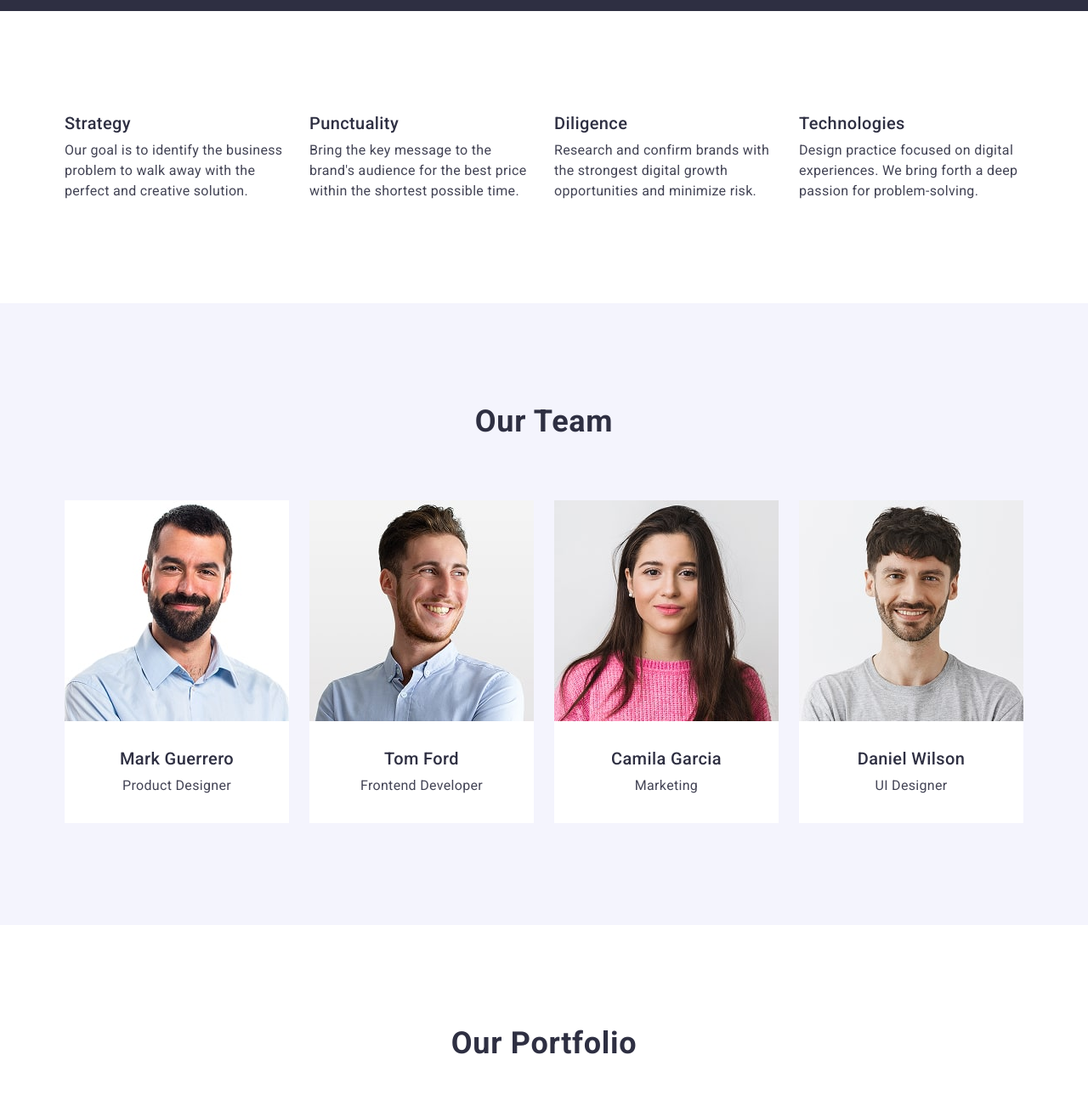
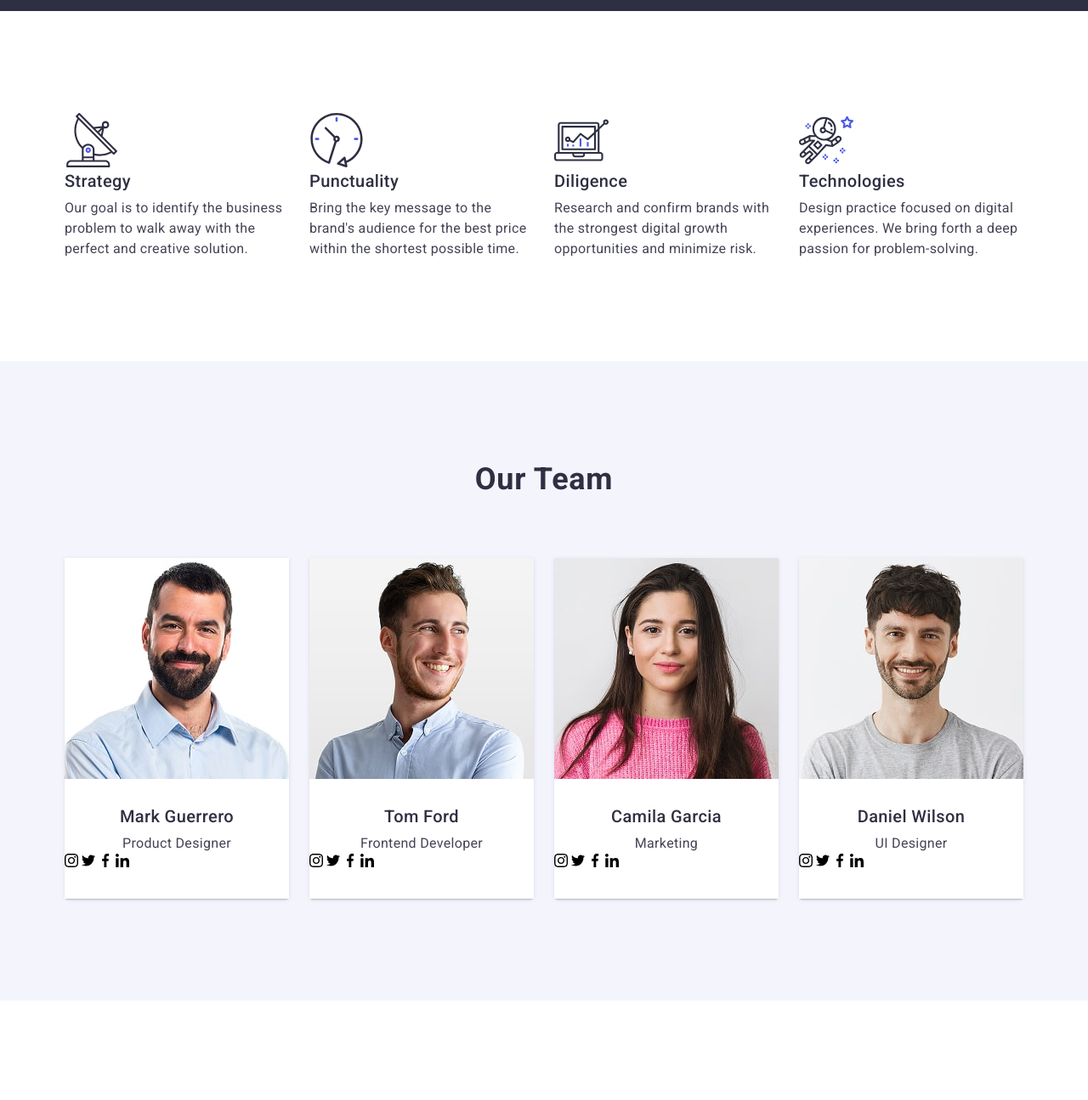
Before and after one commit to Anhelina-Martynishyna/goit-markup-hw-04, a plain HTML site: page index.html in a window 1280 px wide. Shown: the part 700-1995 px from the top of the page at 85% size. Drawn offline with nearby package versions, Linux system fonts and the light colour scheme.

Commit message:
Initial commit

```diff
--- a/css/styles.css
+++ b/css/styles.css
@@ -156,13 +156,21 @@ margin-right: 76px;
   padding: 188px 0;
   background-color: #2e2f42;
   text-align: center;
+  background-image: url(images\people-office.jpg);
+  background-size: 100px, cover;
+  background-repeat: no-repeat;
+  background-position: center;
+  position: relative;
+  background-image: linear-gradient(to bottom, rgba(46, 47, 66, 0.7)), url(images\people-office.jpg);
 }
+
 .title-container {
   display: flex;
   flex-direction: column;
   align-items: center;
   gap: 40px;
   text-align: center;
+
 }
 .title {
   max-width: 496px;
@@ -269,7 +277,11 @@ color: #2e2f42;
 .team-list {
   width: calc((100% - 72px) / 4);
   border-radius: 0px 0px 4px 4px;
+  box-shadow: 0px 2px 1px 0px rgba(46, 47, 66, 0.08),
+  0px 1px 1px 0px rgba(46, 47, 66, 0.16),
+  0px 1px 6px 0px rgba(46, 47, 66, 0.08);
 }
+
 .container-name {
   padding: 32px 0;
 
@@ -318,6 +330,14 @@ color: #2e2f42;
   padding: 32px 16px;
   border: 1px solid #e7e9fc;
   border-top: none;
+}
+.app-container:hover {
+  box-shadow: 0px 2px 1px 0px rgba(46, 47, 66, 0.08),
+
+0px 1px 1px 0px rgba(46, 47, 66, 0.16),
+
+0px 1px 6px 0px rgba(46, 47, 66, 0.08);
+;
 }
 .section-subtitle {
   margin-bottom: 8px;
--- a/index.html
+++ b/index.html
@@ -70,6 +70,9 @@
           <h2 class="visually-hidden">Strategy</h2>
           <ul class="strategy-strategy-list">
             <li class="strategy-list">
+              <svg class="icon-antenna" width="64" height="64">
+                <use href="./images/icons.svg#icon-antenna-1"></use>
+              </svg>
               <h3 class="strategy-subtitle">Strategy</h3>
               <p class="strategy-subtitle-text">
                 Our goal is to identify the business problem to walk away with
@@ -77,6 +80,9 @@
               </p>
             </li>
             <li class="strategy-list">
+              <svg class="icon-clock" width="64" height="64">
+                <use href="./images/icons.svg#icon-clock-1"></use>
+              </svg>
               <h3 class="strategy-subtitle">Punctuality</h3>
               <p class="strategy-subtitle-text">
                 Bring the key message to the brand's audience for the best price
@@ -84,6 +90,9 @@
               </p>
             </li>
             <li class="strategy-list">
+              <svg class="icon-diagram" width="64" height="64">
+                <use href="./images/icons.svg#icon-diagram-1"></use>
+              </svg>
               <h3 class="strategy-subtitle">Diligence</h3>
               <p class="strategy-subtitle-text">
                 Research and confirm brands with the strongest digital growth
@@ -91,6 +100,9 @@
               </p>
             </li>
             <li class="strategy-list">
+              <svg class="icon-astronaut" width="64" height="64">
+                <use href="./images/icons.svg#icon-astronaut-1"></use>
+              </svg>
               <h3 class="strategy-subtitle">Technologies</h3>
               <p class="strategy-subtitle-text">
                 Design practice focused on digital experiences. We bring forth a
@@ -114,6 +126,18 @@
               <div class="container container-name">
                 <h3 class="section-team-subtitle">Mark Guerrero</h3>
                 <p class="section-subtitle-text">Product Designer</p>
+                <svg class="icon-soc" width="16" height="16">
+                  <use href="./images/icons.svg#icon-instagram-2"></use>
+                </svg>
+                <svg class="icon-soc" width="16" height="16">
+                  <use href="./images/icons.svg#icon-twitter-1"></use>
+                </svg>
+                <svg class="icon-soc" width="16" height="16">
+                  <use href="./images/icons.svg#icon-facebook-1"></use>
+                </svg>
+                <svg class="icon-soc" width="16" height="16">
+                  <use href="./images/icons.svg#icon-linkedin-1"></use>
+                </svg>
               </div>
             </li>
             <li class="team-list">
@@ -126,6 +150,18 @@
               <div class="container container-name">
                 <h3 class="section-team-subtitle">Tom Ford</h3>
                 <p class="section-subtitle-text">Frontend Developer</p>
+                <svg class="icon-soc" width="16" height="16">
+                  <use href="./images/icons.svg#icon-instagram-2"></use>
+                </svg>
+                <svg class="icon-soc" width="16" height="16">
+                  <use href="./images/icons.svg#icon-twitter-1"></use>
+                </svg>
+                <svg class="icon-soc" width="16" height="16">
+                  <use href="./images/icons.svg#icon-facebook-1"></use>
+                </svg>
+                <svg class="icon-soc" width="16" height="16">
+                  <use href="./images/icons.svg#icon-linkedin-1"></use>
+                </svg>
               </div>
             </li>
             <li class="team-list">
@@ -138,6 +174,18 @@
               <div class="container container-name">
                 <h3 class="section-team-subtitle">Camila Garcia</h3>
                 <p class="section-subtitle-text">Marketing</p>
+                <svg class="icon-soc" width="16" height="16">
+                  <use href="./images/icons.svg#icon-instagram-2"></use>
+                </svg>
+                <svg class="icon-soc" width="16" height="16">
+                  <use href="./images/icons.svg#icon-twitter-1"></use>
+                </svg>
+                <svg class="icon-soc" width="16" height="16">
+                  <use href="./images/icons.svg#icon-facebook-1"></use>
+                </svg>
+                <svg class="icon-soc" width="16" height="16">
+                  <use href="./images/icons.svg#icon-linkedin-1"></use>
+                </svg>
               </div>
             </li>
             <li class="team-list">
@@ -150,6 +198,18 @@
               <div class="container container-name">
                 <h3 class="section-team-subtitle">Daniel Wilson</h3>
                 <p class="section-subtitle-text">UI Designer</p>
+                <svg class="icon-soc" width="16" height="16">
+                  <use href="./images/icons.svg#icon-instagram-2"></use>
+                </svg>
+                <svg class="icon-soc" width="16" height="16">
+                  <use href="./images/icons.svg#icon-twitter-1"></use>
+                </svg>
+                <svg class="icon-soc" width="16" height="16">
+                  <use href="./images/icons.svg#icon-facebook-1"></use>
+                </svg>
+                <svg class="icon-soc" width="16" height="16">
+                  <use href="./images/icons.svg#icon-linkedin-1"></use>
+                </svg>
               </div>
             </li>
           </ul>
@@ -245,6 +305,18 @@
           Increase the flow of customers and sales for your business with
           digital marketing & growth solutions.
         </p>
+        <svg class="icon-soc" width="16" height="16">
+          <use href="./images/icons.svg#icon-instagram-2"></use>
+        </svg>
+        <svg class="icon-soc" width="16" height="16">
+          <use href="./images/icons.svg#icon-twitter-1"></use>
+        </svg>
+        <svg class="icon-soc" width="16" height="16">
+          <use href="./images/icons.svg#icon-facebook-1"></use>
+        </svg>
+        <svg class="icon-soc" width="16" height="16">
+          <use href="./images/icons.svg#icon-linkedin-1"></use>
+        </svg>
       </div>
     </footer>
   </body>
```
Also changed, not shown: images/icons.svg (added), images/people-office-min.jpg (added), images/people-office.jpg (added).
